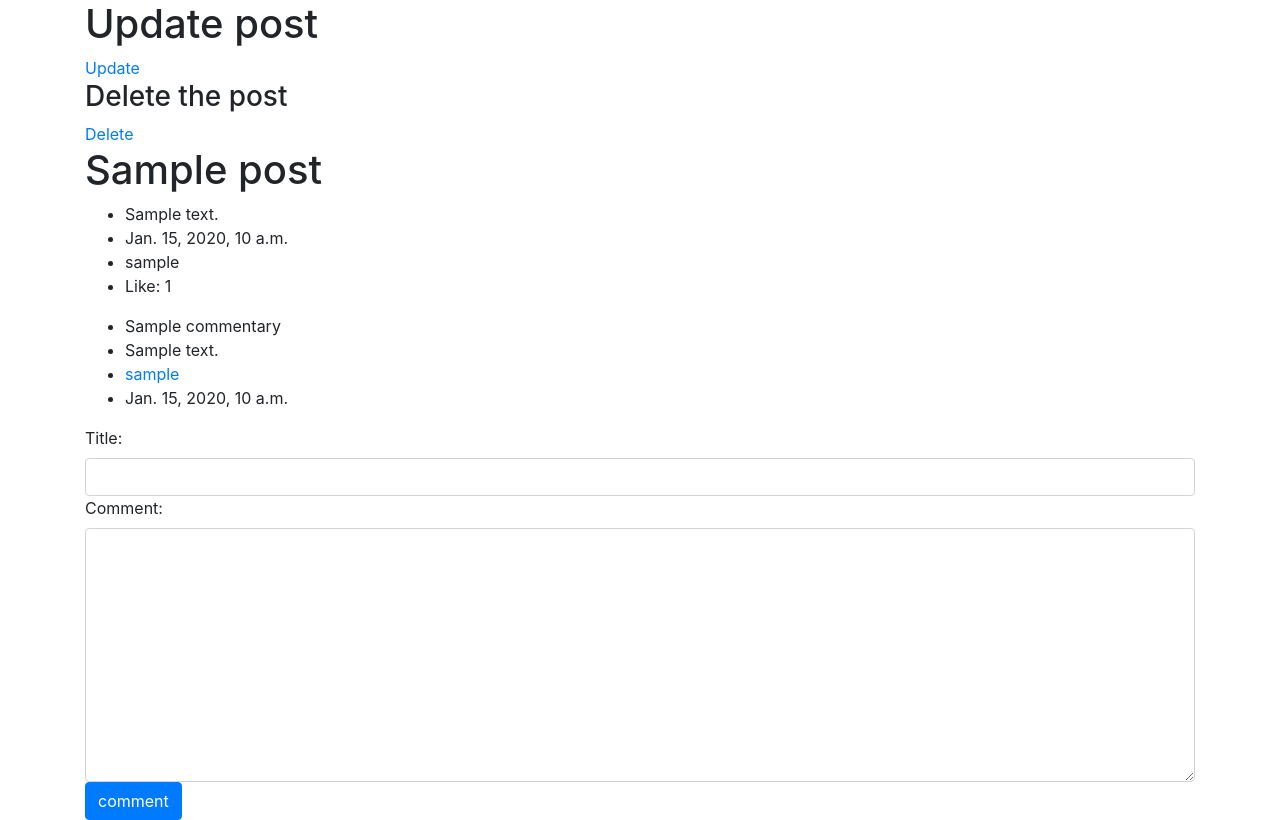
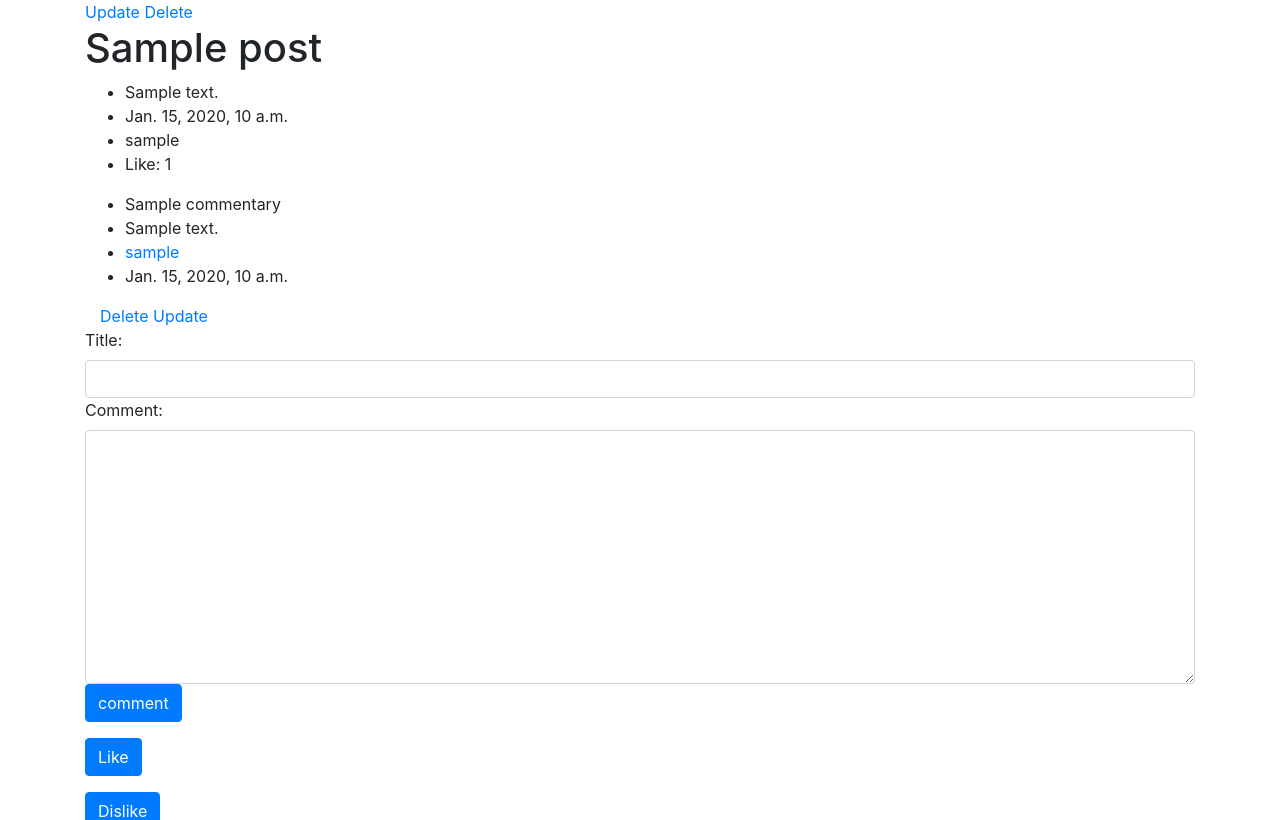
Before and after one commit to iButcat/electro, a Django app: page /posts/detail/1/ in a window 1280 px wide. Shown: the part 56-876 px from the top of the page. Run offline with Django 3.2, Linux system fonts and the light colour scheme; a user stored in the database is signed in; tables that the repository leaves empty hold one stand-in row (values such as "Sample post"); parts of the project's set-up code (start-up, migrations or seed data) failed here and were passed over; some libraries are stand-ins or nearby versions.

Commit message:
refactoring and add delete/update

```diff
--- a/electro_project/posts/templates/logged/post_detail.html
+++ b/electro_project/posts/templates/logged/post_detail.html
@@ -3,11 +3,7 @@
 {% block page_content %}
 {% if post.user_id == user.pk %}
 <div class="container">
-  <h1> Update post </h1>
   <a href="{% url 'posts:update' pk=post.pk %}">Update</a>
-</div>
-<div class="container">
-  <h3>Delete the post</h3>
   <a href="{% url 'posts:delete' pk=post.pk %}">Delete</a>
 </div>
 {% endif %}
@@ -28,6 +24,12 @@
     <li><a href="{% url 'posts:redirect' comment.from_user.pk %}">{{ comment.from_user }}</a></li>
     <li>{{ comment.date_post }}</li>
   </ul>
+  {% if post.user_id == user.pk %}
+  <div class="container">
+    <a href="{% url 'posts:comment_delete' pk=comment.pk %}">Delete</a>
+    <a href="{% url 'posts:comment_update' pk=comment.pk %}">Update</a>
+  </div>
+  {% endif %}
   {% endfor %}
 </div>
 <div class="container">
```
